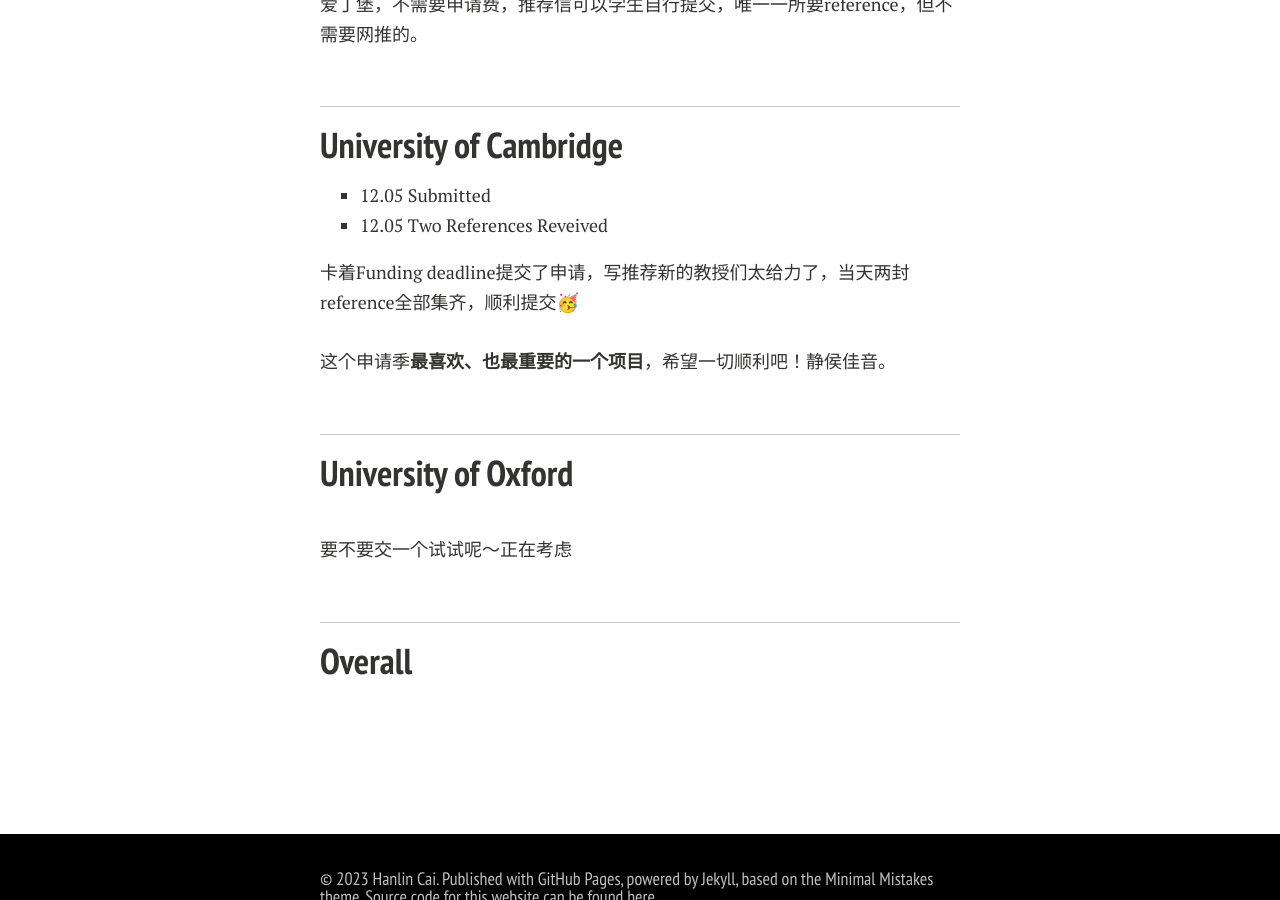
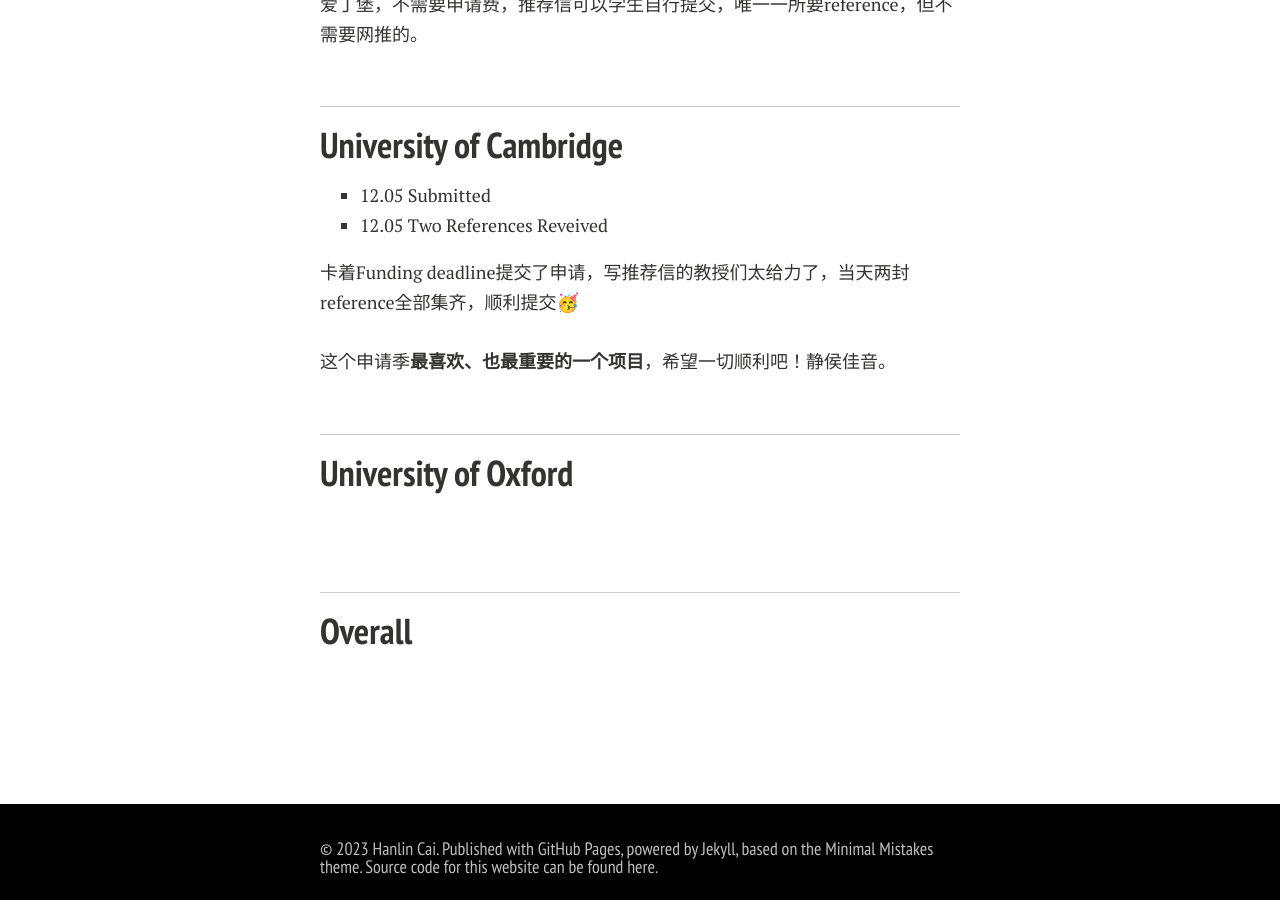
Before and after one commit to GuangLun2000/GuangLun2000.github.io, a Jekyll site: the page built from blogs/24fall.md, in a window 1280 px wide and 900 px high, scrolled down 2588 px. Built offline with Jekyll 4.4.1, drawn with Linux system fonts in a browser that asks for light colours; nearby versions of some CDN libraries; comment, search, counter and statistics services are not loaded; a style sheet for code colours, icons or effects is not loaded.

Commit message:
Update 24fall.md

```diff
--- a/blogs/24fall.md
+++ b/blogs/24fall.md
@@ -109,7 +109,7 @@
 - 12.05 Submitted
 - 12.05 Two References Reveived
 
-卡着Funding deadline提交了申请，写推荐新的教授们太给力了，当天两封reference全部集齐，顺利提交🥳
+卡着Funding deadline提交了申请，写推荐信的教授们太给力了，当天两封reference全部集齐，顺利提交🥳
 
 <br>这个申请季**最喜欢、也最重要的一个项目**，希望一切顺利吧！静侯佳音。
 
@@ -119,9 +119,9 @@
 
 ## University of Oxford
 
-<br>要不要交一个试试呢～正在考虑
 
-<br>
+
+<br><br>
 
 ---
 
```
